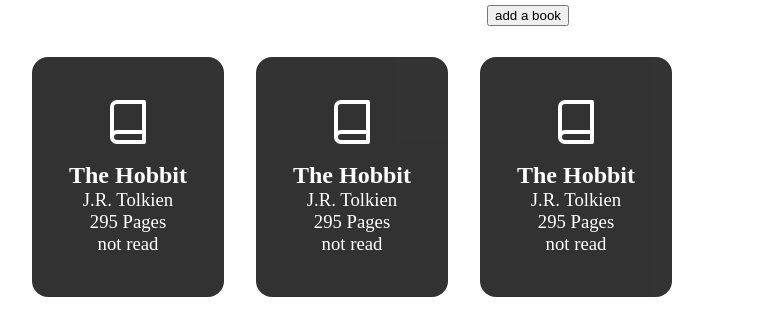
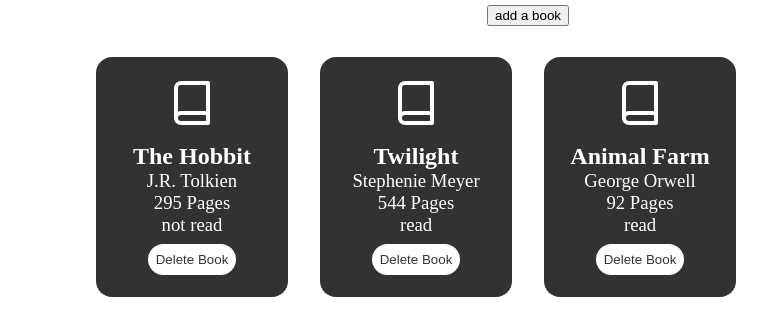
Before and after one commit to cayleb247/library, a plain HTML site: page index.html in a window 1280 px wide. Shown: the part 113-448 px from the top of the page, without its empty margins (112-879 px from the left). Drawn offline with Linux system fonts and the light colour scheme.

Commit message:
Make delete buttons functional

```diff
--- a/index.html
+++ b/index.html
@@ -50,7 +50,7 @@
                 </fieldset>
 
 
-                <button class="add-book-button">Add Book</button>
+                <button class="add-book-button" type="submit">Add Book</button>
 
 
             </form>
@@ -61,9 +61,9 @@
 
 
     <script>
-        const myLibrary = [];
+        const myLibrary = []; // List of every book object
 
-        function Book(title, author, pages, readStatus) {
+        function Book(title, author, pages, readStatus) { // book object constructor
             this.title = title;
             this.author = author;
             this.pages = pages;
@@ -73,14 +73,10 @@
             }
         }
 
-        function addBookToLibrary(title, author, pages, readStatus) {
+        function addBookToLibrary(title, author, pages, readStatus) { // creates a book and adds it to myLibrary
             const book = new Book(title, author, pages, readStatus)
             myLibrary.push(book);
         }
-
-        addBookToLibrary("The Hobbit", "J.R. Tolkien", "295 Pages", "not read");
-        addBookToLibrary("The Hobbit", "J.R. Tolkien", "295 Pages", "not read");
-        addBookToLibrary("The Hobbit", "J.R. Tolkien", "295 Pages", "not read");
 
         const bookContainer = document.querySelector(".book-container") // Create a reference to the book container class
 
@@ -98,20 +94,42 @@
                 book.appendChild(pagesText);
                 const readStatusText = document.createElement("h3");
                 book.appendChild(readStatusText);
+                const delButton = document.createElement("button");
+                book.appendChild(delButton);
 
+                // Add book info to each element
                 titleText.textContent = myLibrary[i].title;
                 authorText.textContent = myLibrary[i].author;
-                pagesText.textContent = myLibrary[i].pages;
+                pagesText.textContent = `${myLibrary[i].pages} Pages` ;
                 readStatusText.textContent = myLibrary[i].readStatus;
 
-            }
+                delButton.textContent = "Delete Book";
+                delButton.classList.add("del-button"); // use class for button styling
+
+            };
+
+            // Add functionality to every delete button
+
+            const delButtonList = document.querySelectorAll(".del-button"); // list of every delete button
+
+                for (let i=0;i<delButtonList.length; i++) {
+                    delButtonList[i].addEventListener("click", () => {
+                        myLibrary.splice(i, 1);
+                        bookContainer.innerHTML = "";
+                        createLibrary();
+                    });
+                };
         }
 
-        createLibrary();
+        // STARTING BOOKS
+        addBookToLibrary("The Hobbit", "J.R. Tolkien", "295", "not read");
+        addBookToLibrary("Twilight", "Stephenie Meyer", "544", "read");
+        addBookToLibrary("Animal Farm", "George Orwell", "92", "read");
+
+
+        createLibrary(); // creates the starting book objects
 
         const bookForm = document.querySelector("#book-form")
-
-        console.log(bookForm);
 
         const openButton = document.querySelector('.open-button');
         openButton.addEventListener("click", () => {
@@ -148,7 +166,8 @@
 
             addBookToLibrary(bookTitle, bookAuthor, bookPages, readStatus);
 
-            createLibrary();
+            bookContainer.innerHTML = ""; // delete every book in DOM
+            createLibrary(); // create library with new book added
 
             bookForm.close();
 
--- a/styles.css
+++ b/styles.css
@@ -30,10 +30,10 @@ button {
     grid-row: 2/3;
     display: grid;
     box-sizing: border-box;
-    padding: 0 8rem 0 8rem;
+    padding: 0 12rem 0 12rem;
     gap: 2rem;
-    grid-template-columns: repeat(auto-fill, 12rem);
-    grid-template-rows: repeat(auto-fill, 15rem);
+    grid-template-columns: repeat(auto-fit, 12rem);
+    grid-template-rows: repeat(auto-fit, 15rem);
 }
 
 .book {
@@ -87,3 +87,10 @@ form {
 .add-book-button {
 
 }
+
+.del-button {
+    background-color: white;
+    border: 0;
+    border-radius: 1rem;
+    padding: .5rem;
+}
```
